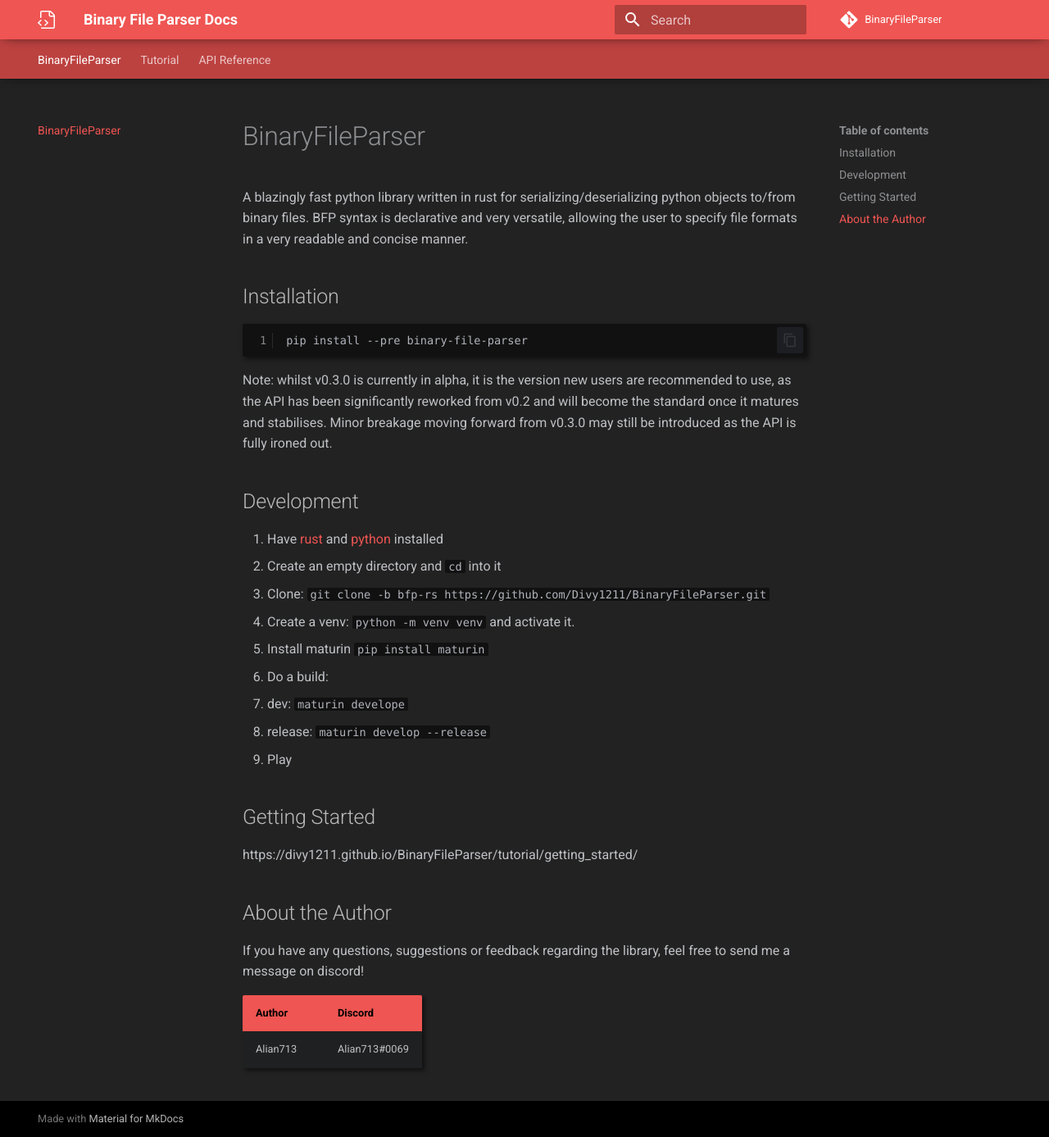
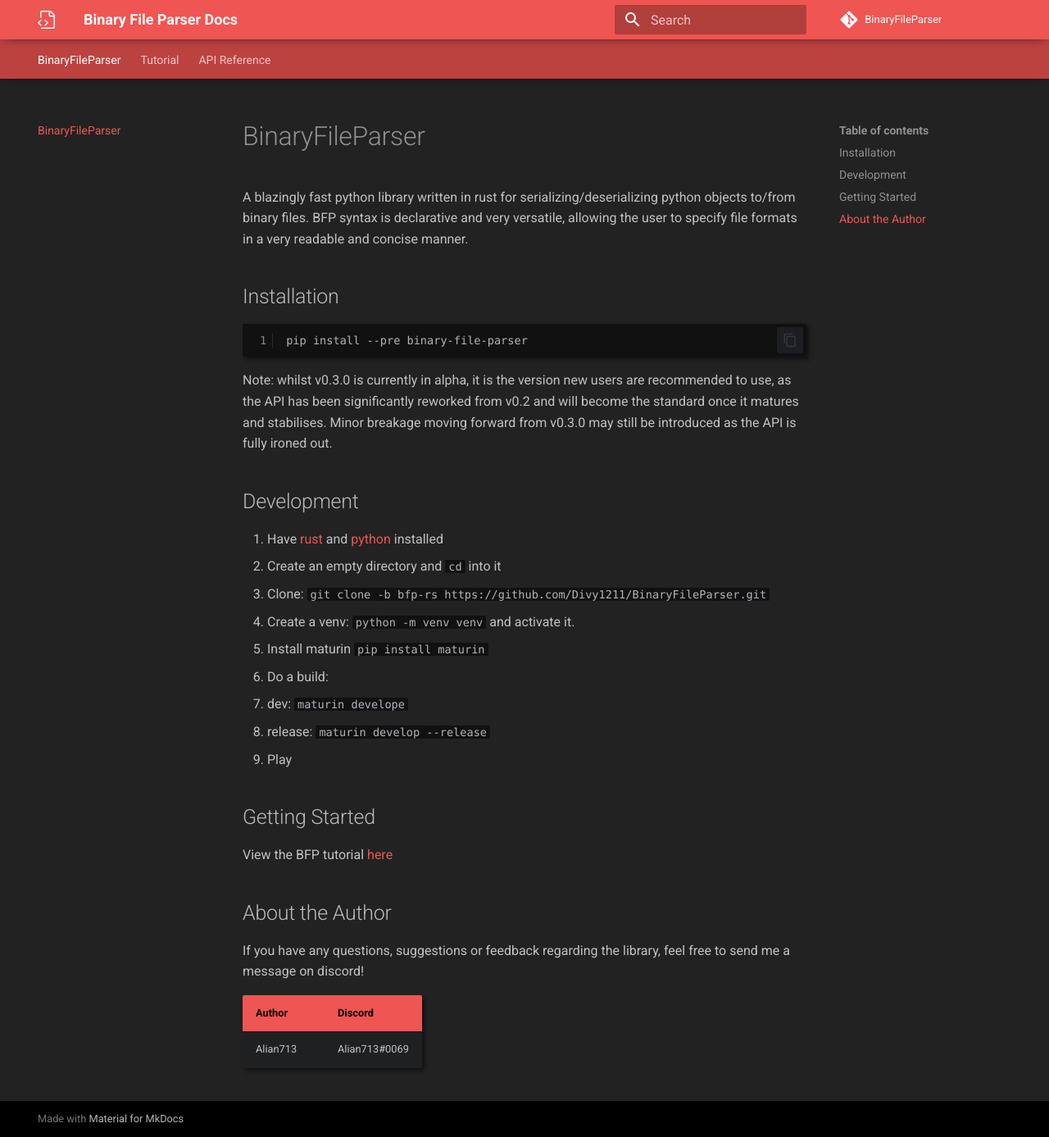
Before and after one commit to Divy1211/BinaryFileParser, an MkDocs documentation site: the page built from docs/pages/index.md, in a window 1280 px wide and 1387 px high. Shown: the whole window at 82% size. Built offline with MkDocs 1.6.1 and Material for MkDocs 9.7.7, drawn with Linux system fonts in a browser that asks for light colours; some web fonts are replaced; comment, search, counter and statistics services are not loaded.

Commit message:
Fixed link to getting started page

```diff
--- a/docs/pages/index.md
+++ b/docs/pages/index.md
@@ -26,7 +26,7 @@
 
 ## Getting Started
 
-https://divy1211.github.io/BinaryFileParser/tutorial/getting_started/
+View the BFP tutorial [here](https://divy1211.github.io/BinaryFileParser/tutorial/getting_started/)
 
 ## About the Author
 
```
Also changed, not shown: README.md.
